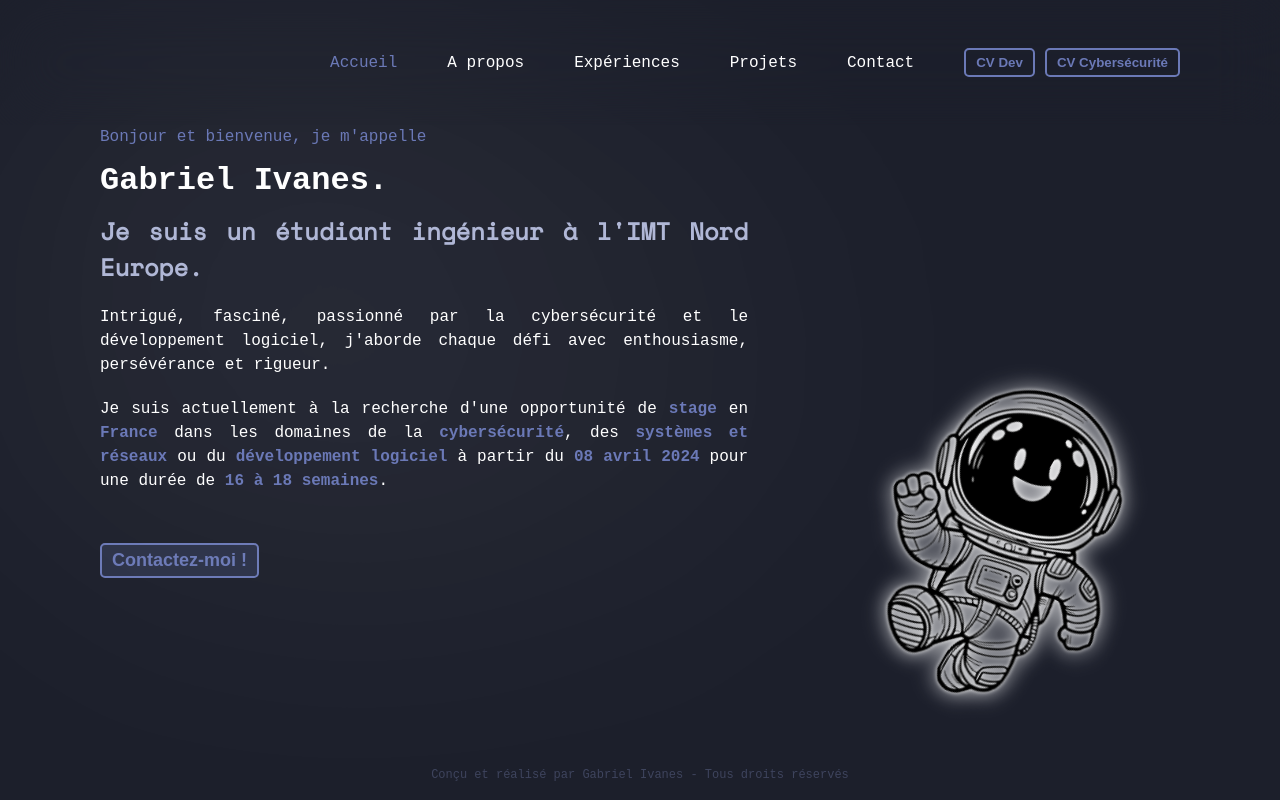
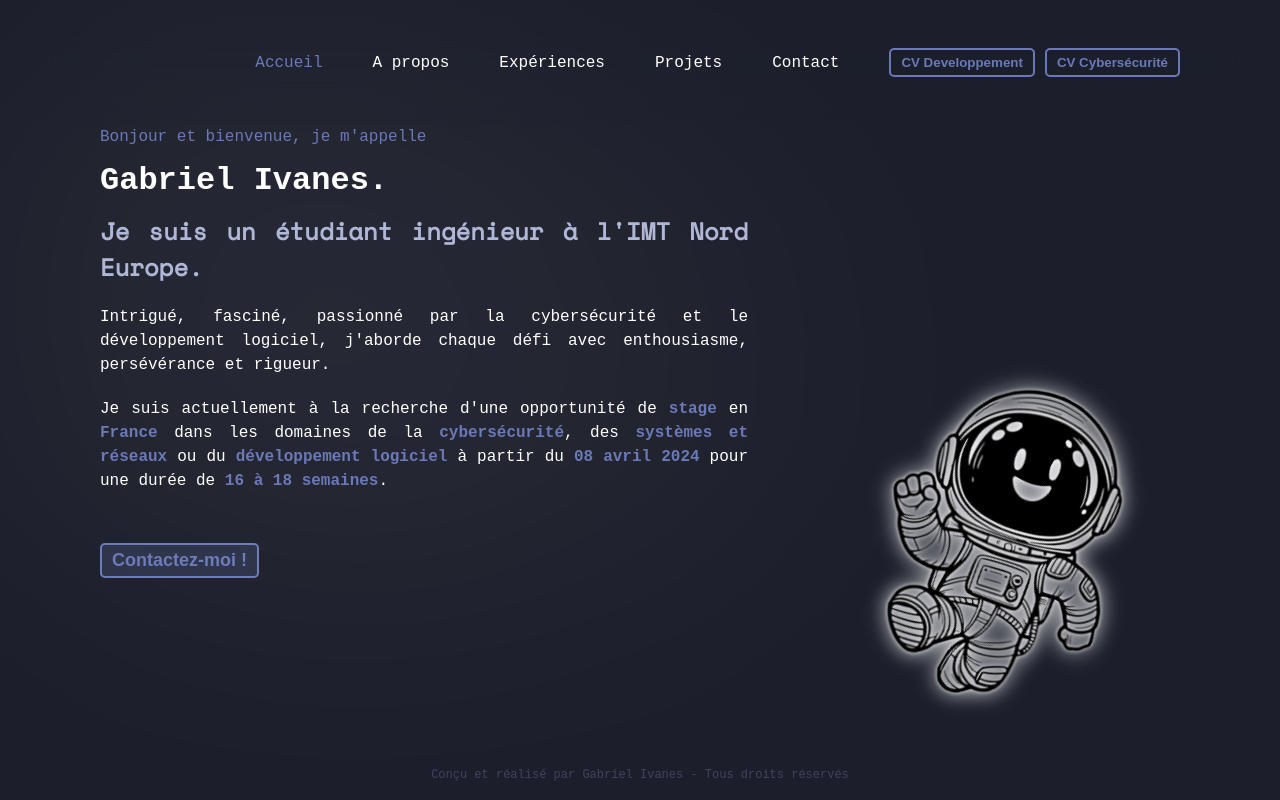
Before and after one commit to GabrielIvanes/portfolio, a React (Vite) app: page / in a window 1280 px wide. Built offline with nearby package versions, Linux system fonts and the light colour scheme; a web font is replaced by a local one.

Commit message:
header names change, add pdf file: test on production

```diff
--- a/src/assets/styles/home.css
+++ b/src/assets/styles/home.css
@@ -53,7 +53,7 @@
 	filter: drop-shadow(0 0 2px #ffffff) drop-shadow(0 0 10px #ffffff);
 }
 
-@media screen and (max-width: 1050px) {
+@media screen and (max-width: 1100px) {
 	.home {
 		margin-bottom: 20px;
 	}
--- a/src/components/layouts/header/Header.tsx
+++ b/src/components/layouts/header/Header.tsx
@@ -13,10 +13,10 @@ interface Location {
 function Header() {
 	const location = useLocation();
 	const [isNavBarOpen, setIsNavBarOpen] = useState<boolean>(
-		window.innerWidth > 1050
+		window.innerWidth > 1100
 	);
 	const [isResponsive, setIsResponsive] = useState<boolean>(
-		window.innerWidth < 1050
+		window.innerWidth < 1100
 	);
 
 	const locations: Location[] = [
@@ -28,8 +28,8 @@ function Header() {
 	];
 
 	function handleResize() {
-		setIsResponsive(window.innerWidth < 1050);
-		setIsNavBarOpen(window.innerWidth > 1050);
+		setIsResponsive(window.innerWidth < 1100);
+		setIsNavBarOpen(window.innerWidth > 1100);
 	}
 
 	function handleBarsAndXMarkClick() {
@@ -57,8 +57,16 @@ function Header() {
 					))}
 
 					<div className='resume'>
-						<button>CV Dev</button>
-						<button>CV Cybersécurité</button>
+						<button>
+							<a href='/Gabriel_Ivanes_CV_Software.pdf' target='blank'>
+								CV Developpement
+							</a>
+						</button>
+						<button>
+							<a href='/Gabriel_Ivanes_CV_Cybersecurite.pdf' target='blank'>
+								CV Cybersécurité
+							</a>
+						</button>
 					</div>
 				</>
 			) : (
--- a/src/components/layouts/header/header.css
+++ b/src/components/layouts/header/header.css
@@ -39,7 +39,7 @@ header .active {
 	transition: var(--transition);
 }
 
-@media screen and (max-width: 1050px) {
+@media screen and (max-width: 1100px) {
 	header {
 		height: fit-content;
 		flex-direction: column;
--- a/src/pages/Home.tsx
+++ b/src/pages/Home.tsx
@@ -3,11 +3,11 @@ import astronaut from '../assets/images/astronaut.png';
 
 function Home() {
 	const [isImageDisplay, setIsImageDisplay] = useState<boolean>(
-		window.innerWidth > 1050
+		window.innerWidth > 1100
 	);
 
 	function handleResize() {
-		setIsImageDisplay(window.innerWidth > 1050);
+		setIsImageDisplay(window.innerWidth > 1100);
 	}
 
 	window.addEventListener('resize', handleResize);
```
Also changed, not shown: 2 other files (tests, documents, lock files or other folders).
